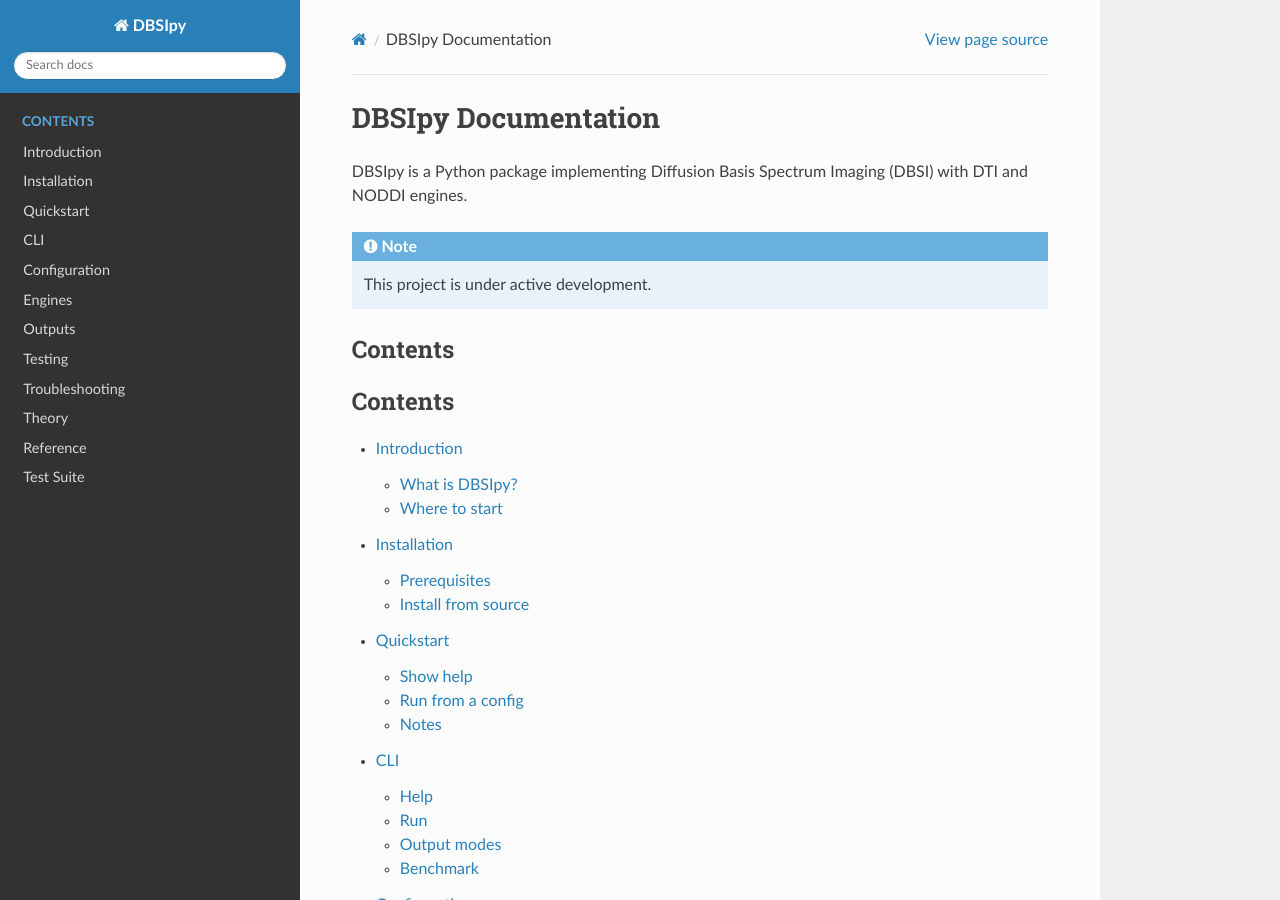
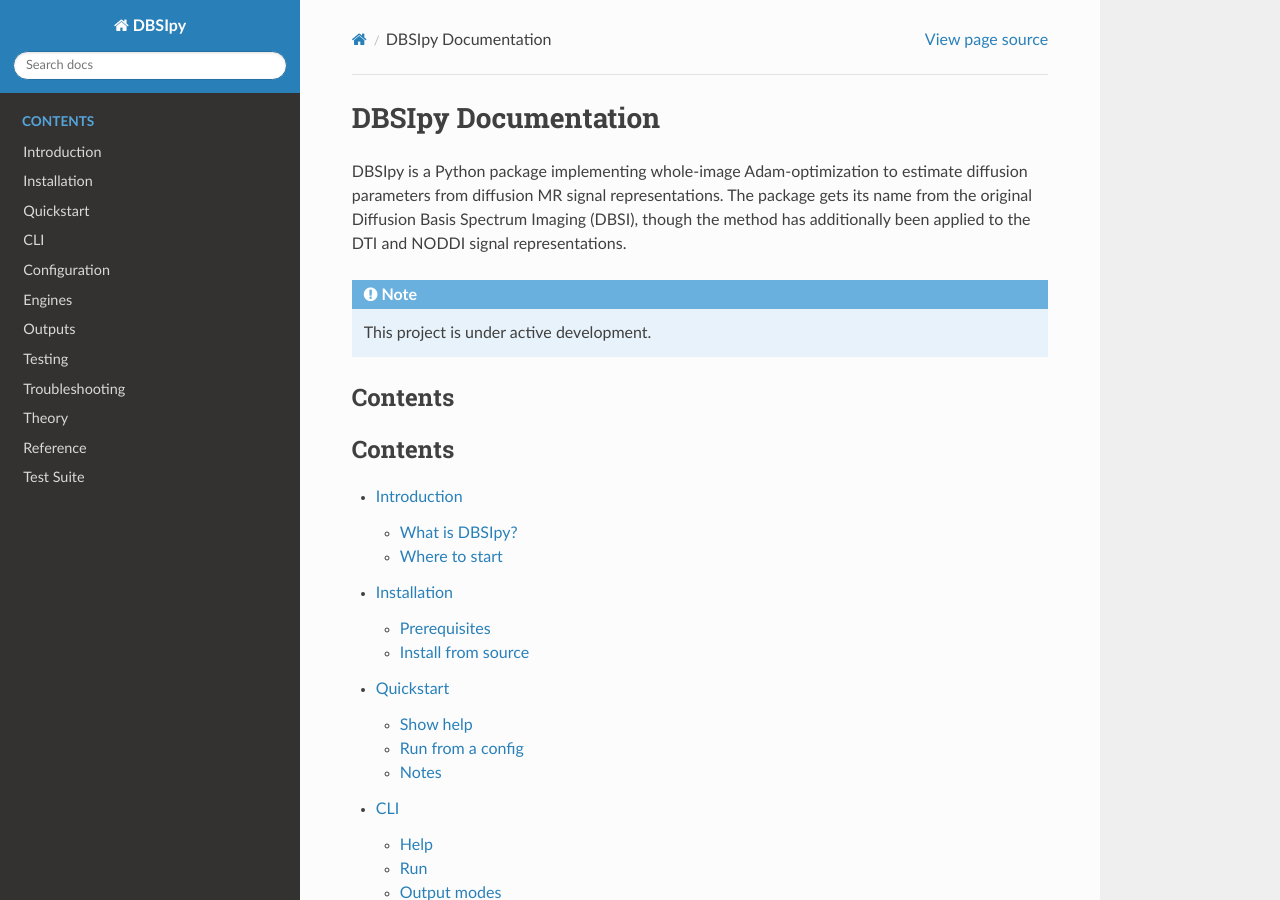
Before and after one commit to kainenutt/DBSIpy, a Sphinx documentation site: the page built from docs/source/index.rst, in a window 1280 px wide and 900 px high. Built offline with Sphinx 7.4.7 and the Read the Docs theme 3.1.0, drawn with Linux system fonts in a browser that asks for light colours.

Commit message:
small doc update

```diff
--- a/docs/source/index.rst
+++ b/docs/source/index.rst
@@ -1,7 +1,7 @@
 DBSIpy Documentation
 ====================
 
-DBSIpy is a Python package implementing Diffusion Basis Spectrum Imaging (DBSI) with DTI and NODDI engines.
+DBSIpy is a Python package implementing whole-image Adam-optimization to estimate diffusion parameters from diffusion MR signal representations. The package gets its name from the original Diffusion Basis Spectrum Imaging (DBSI), though the method has additionally been applied to the DTI and NODDI signal representations.
 
 .. note::
 
```
